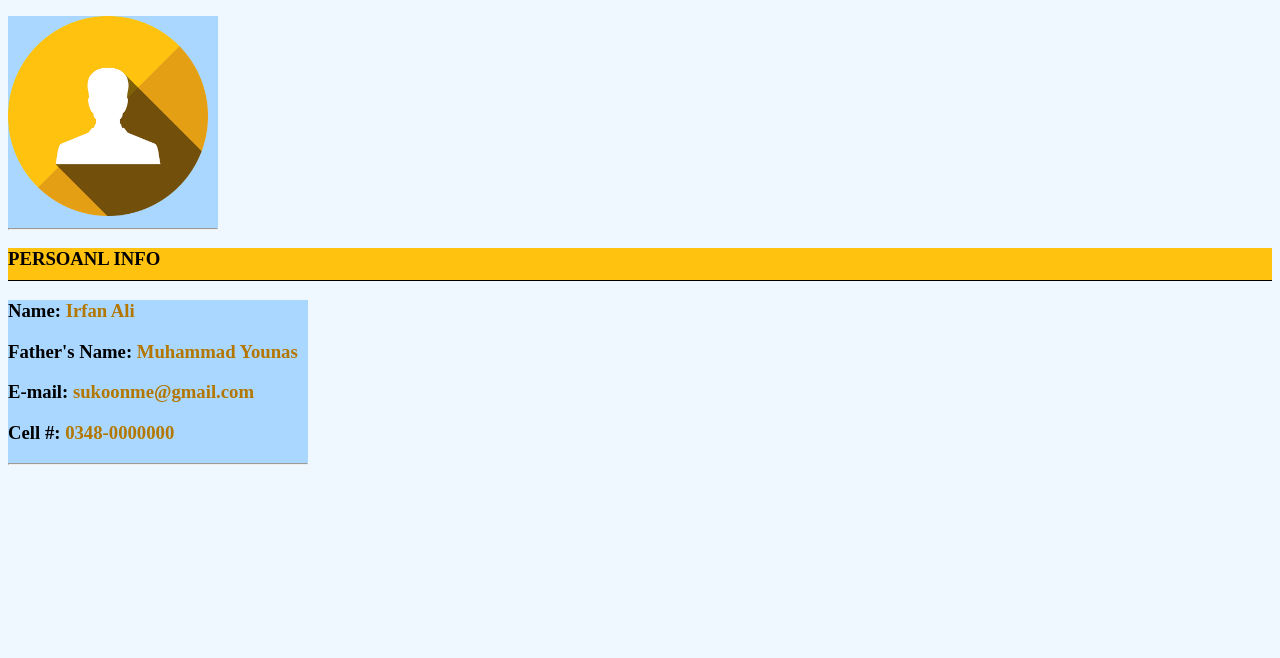
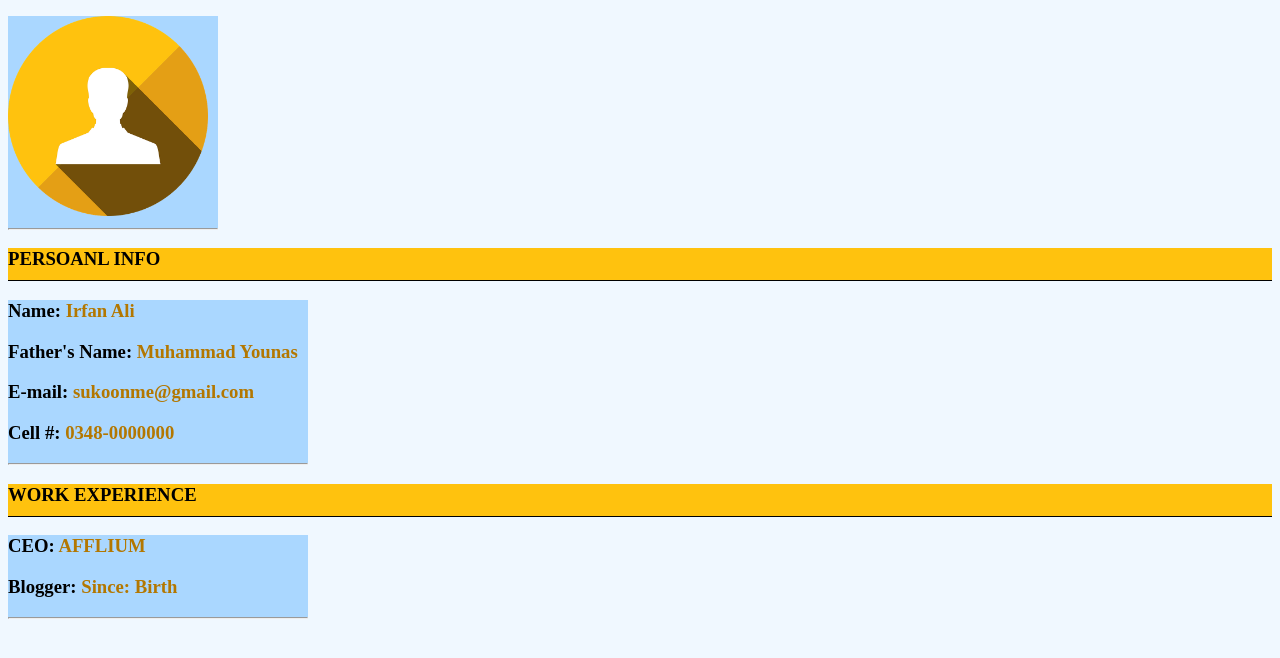
Before and after one commit to devirfanhere/cv, a plain HTML site: page index.html in a window 1280 px wide. Shown: the part 116-774 px from the top of the page. Drawn offline with Linux system fonts and the light colour scheme.

Commit message:
Experience

```diff
--- a/index.html
+++ b/index.html
@@ -24,5 +24,13 @@
         <h3>Cell #: <span style="color: #b37700;">0348-0000000</span></h3>
         <hr>
     </div>
+    <div style="background-color: #FFC20E;">
+        <h3 style="padding-bottom: 10px; border-bottom: solid 1px;">WORK EXPERIENCE</h3>
+    </div>
+    <div style="background-color: #AAD7FF; width: 300px;">
+        <h3>CEO: <span style="color: #b37700;">AFFLIUM</span></h3>
+        <h3>Blogger: <span style="color: #b37700;">Since: Birth</span></h3>
+        <hr>
+    </div>
 </body>
 </html>
```
